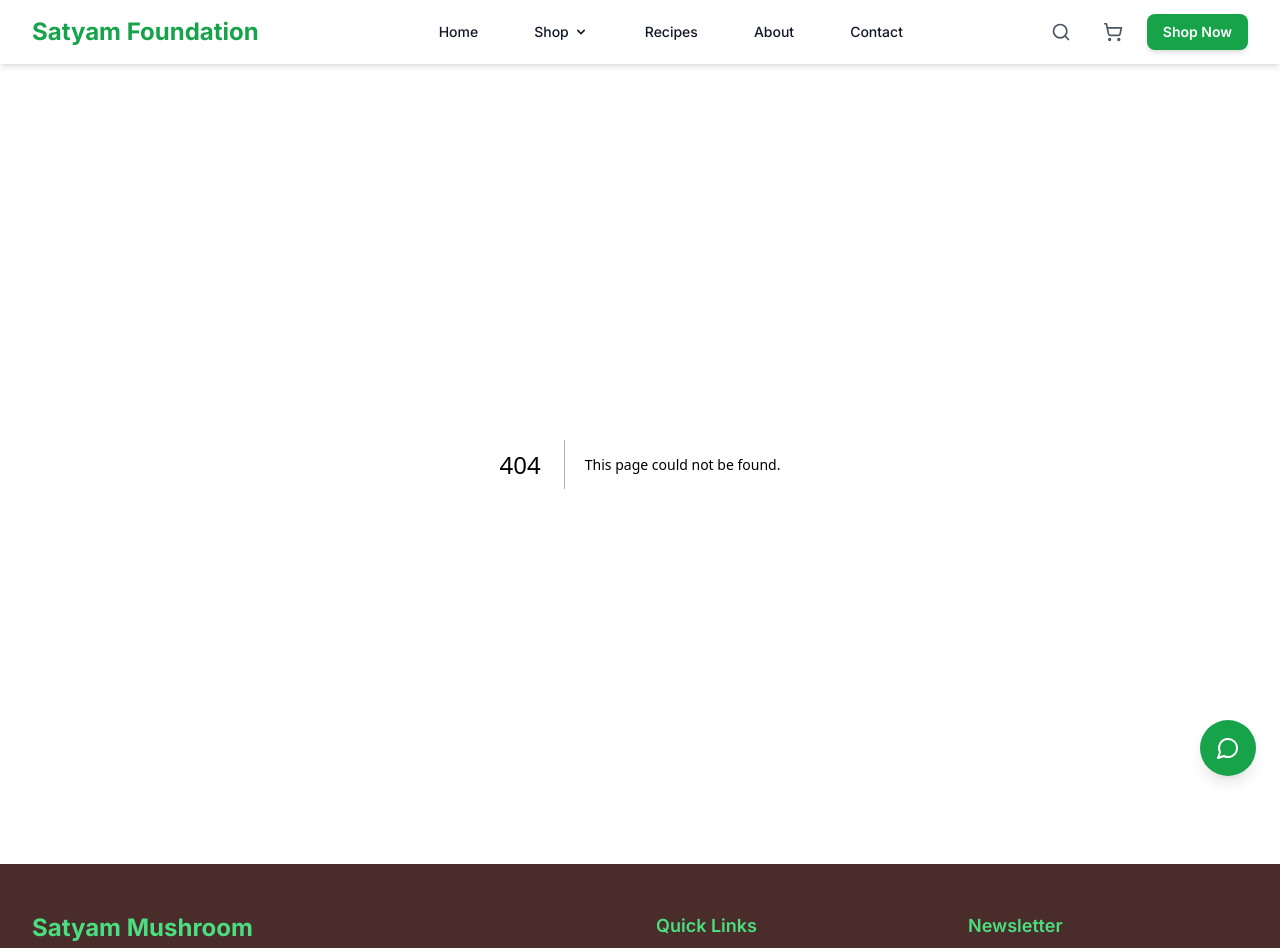
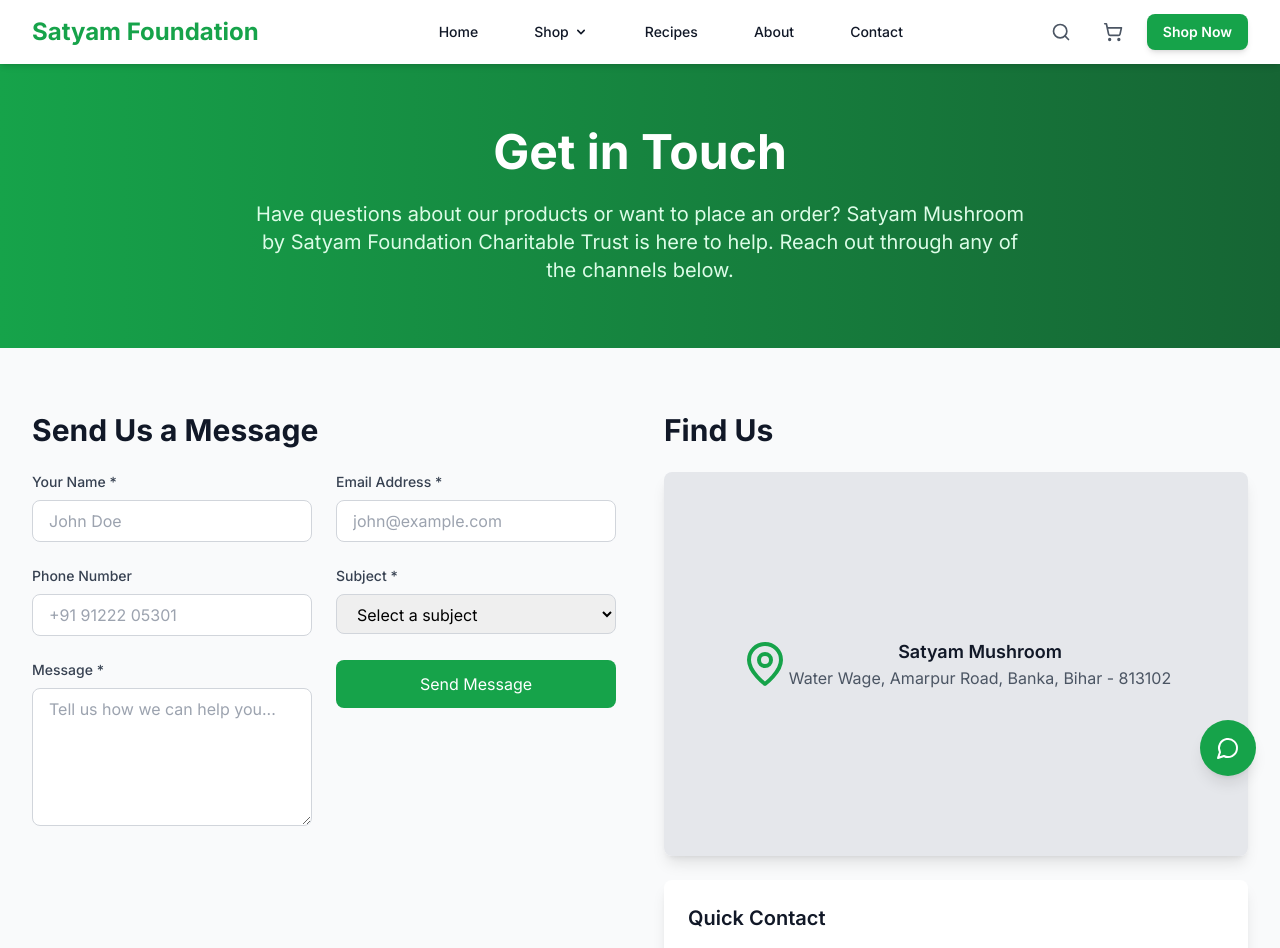
Before and after one commit to rickyjones544-debug/satyam-foundation-website, a Next.js app: page /contact-working in a window 1280 px wide. Before the commit this address had no page. Shown: the top 948 px of the page. Built offline with nearby package versions, Linux system fonts and the light colour scheme.

Commit message:
Replace problematic contact.js with bulletproof working HTML form

```diff
--- /dev/null
+++ b/pages/contact-working.js
@@ -0,0 +1,217 @@
+import { useState } from 'react'
+import Head from 'next/head'
+import { Mail, Phone, MapPin, Clock, Send, MessageSquare } from 'lucide-react'
+
+export default function Contact() {
+  const [submitStatus, setSubmitStatus] = useState('')
+
+  const handleSubmit = (e) => {
+    e.preventDefault()
+
+    const formData = new FormData(e.target)
+
+    // Show loading state
+    setSubmitStatus('loading')
+
+    fetch('https://formspree.io/f/xvzbowoj', {
+      method: 'POST',
+      body: formData
+    })
+    .then(response => {
+      if (response.ok) {
+        setSubmitStatus('success')
+        // Clear form
+        e.target.reset()
+      } else {
+        setSubmitStatus('error')
+      }
+    })
+    .catch(error => {
+      setSubmitStatus('error')
+    })
+  }
+
+  return (
+    <>
+      <Head>
+        <title>Contact Us - Satyam Mushroom | Satyam Foundation Charitable Trust</title>
+        <meta name="description" content="Contact Satyam Mushroom by Satyam Foundation Charitable Trust for premium mushrooms. Visit our farm in Banka, Bihar, call us at 9122205301, or email natasharoy.collabs@gmail.com." />
+        <meta name="keywords" content="contact Satyam Mushroom, Satyam Foundation Charitable Trust, mushroom farm Banka Bihar, customer support, 9122205301, natasharoy.collabs@gmail.com" />
+      </Head>
+
+      <div className="min-h-screen bg-gray-50">
+        {/* Hero Section */}
+        <div className="bg-gradient-to-r from-primary-600 to-primary-800 text-white py-16">
+          <div className="max-w-7xl mx-auto px-4 sm:px-6 lg:px-8">
+            <div className="text-center">
+              <h1 className="text-4xl lg:text-5xl font-bold mb-6">
+                Get in Touch
+              </h1>
+              <p className="text-xl max-w-3xl mx-auto text-primary-100">
+                Have questions about our products or want to place an order?
+                Satyam Mushroom by Satyam Foundation Charitable Trust is here to help. Reach out through any of the channels below.
+              </p>
+            </div>
+          </div>
+        </div>
+
+        {/* Contact Form & Map */}
+        <section className="py-16 bg-gray-50">
+          <div className="max-w-7xl mx-auto px-4 sm:px-6 lg:px-8">
+            <div className="grid grid-cols-1 lg:grid-cols-2 gap-12">
+              {/* Contact Form */}
+              <div>
+                <h2 className="text-3xl font-bold text-gray-900 mb-6">Send Us a Message</h2>
+
+                {submitStatus === 'success' && (
+                  <div className="mb-6 p-4 bg-green-100 border border-green-400 text-green-700 rounded-lg">
+                    Thank you for your inquiry! Our team will get back to you within 24 hours.
+                  </div>
+                )}
+
+                {submitStatus === 'loading' && (
+                  <div className="mb-6 p-4 bg-blue-100 border border-blue-400 text-blue-700 rounded-lg">
+                    <div className="flex items-center">
+                      <div className="animate-spin rounded-full h-5 w-5 border-b-2 border-blue-500 mr-2"></div>
+                      <span className="ml-2">Sending your message...</span>
+                    </div>
+                  </div>
+                )}
+
+                {submitStatus === 'error' && (
+                  <div className="mb-6 p-4 bg-red-100 border border-red-400 text-red-700 rounded-lg">
+                    Sorry, there was an error sending your message. Please try again or call us directly at +91 91222 05301.
+                  </div>
+                )}
+
+                <form
+                  action="https://formspree.io/f/xvzbowoj"
+                  method="POST"
+                  onSubmit={handleSubmit}
+                  className="space-y-6"
+                >
+                  <div className="grid grid-cols-1 md:grid-cols-2 gap-6">
+                    <div>
+                      <label className="block text-sm font-medium text-gray-700 mb-2">
+                        Your Name *
+                      </label>
+                      <input
+                        type="text"
+                        name="name"
+                        required
+                        className="w-full px-4 py-2 border border-gray-300 rounded-lg focus:ring-2 focus:ring-primary-500 focus:border-primary-500"
+                        placeholder="John Doe"
+                      />
+                    </div>
+
+                    <div>
+                      <label className="block text-sm font-medium text-gray-700 mb-2">
+                        Email Address *
+                      </label>
+                      <input
+                        type="email"
+                        name="email"
+                        required
+                        className="w-full px-4 py-2 border border-gray-300 rounded-lg focus:ring-2 focus:ring-primary-500 focus:border-primary-500"
+                        placeholder="john@example.com"
+                      />
+                    </div>
+
+                    <div>
+                      <label className="block text-sm font-medium text-gray-700 mb-2">
+                        Phone Number
+                      </label>
+                      <input
+                        type="tel"
+                        name="phone"
+                        className="w-full px-4 py-2 border border-gray-300 rounded-lg focus:ring-2 focus:ring-primary-500 focus:border-primary-500"
+                        placeholder="+91 91222 05301"
+                      />
+                    </div>
+
+                    <div>
+                      <label className="block text-sm font-medium text-gray-700 mb-2">
+                        Subject *
+                      </label>
+                      <select
+                        name="subject"
+                        required
+                        className="w-full px-4 py-2 border border-gray-300 rounded-lg focus:ring-2 focus:ring-primary-500 focus:border-primary-500"
+                      >
+                        <option value="">Select a subject</option>
+                        <option value="general">General Inquiry</option>
+                        <option value="orders">Order Related</option>
+                        <option value="bulk">Bulk Order</option>
+                        <option value="feedback">Feedback</option>
+                        <option value="partnership">Partnership</option>
+                      </select>
+                    </div>
+
+                    <div>
+                      <label className="block text-sm font-medium text-gray-700 mb-2">
+                        Message *
+                      </label>
+                      <textarea
+                        name="message"
+                        required
+                        rows={5}
+                        className="w-full px-4 py-2 border border-gray-300 rounded-lg focus:ring-2 focus:ring-primary-500 focus:border-primary-500"
+                        placeholder="Tell us how we can help you..."
+                      ></textarea>
+                    </div>
+
+                    <div>
+                      <button
+                        type="submit"
+                        className="w-full bg-primary-600 text-white py-3 px-6 rounded-lg hover:bg-primary-700 focus:outline-none focus:ring-2 focus:ring-offset-2 focus:ring-primary-500"
+                      >
+                        Send Message
+                      </button>
+                    </div>
+                  </div>
+                </form>
+              </div>
+
+              {/* Map & Additional Info */}
+              <div>
+                <h2 className="text-3xl font-bold text-gray-900 mb-6">Find Us</h2>
+
+                {/* Map Placeholder */}
+                <div className="bg-white rounded-lg shadow-lg overflow-hidden mb-6">
+                  <div className="relative h-96 bg-gray-200">
+                    <div className="absolute inset-0 flex items-center justify-center">
+                      <MapPin className="h-12 w-12 text-primary-600" />
+                      <div className="text-center">
+                        <p className="text-lg font-semibold text-gray-900">Satyam Mushroom</p>
+                        <p className="text-gray-600">Water Wage, Amarpur Road, Banka, Bihar - 813102</p>
+                      </div>
+                    </div>
+                  </div>
+                </div>
+
+                {/* Quick Contact */}
+                <div className="bg-white rounded-lg shadow-lg p-6">
+                  <h3 className="text-xl font-semibold text-gray-900 mb-4">Quick Contact</h3>
+                  <div className="space-y-4">
+                    <a href="tel:+919122205301" className="flex items-center text-gray-700 hover:text-primary-600">
+                      <Phone className="h-5 w-5 mr-3" />
+                      +91 91222 05301
+                    </a>
+                    <a href="mailto:natasharoy.collabs@gmail.com" className="flex items-center text-gray-700 hover:text-primary-600">
+                      <Mail className="h-5 w-5 mr-3" />
+                      natasharoy.collabs@gmail.com
+                    </a>
+                    <a href="https://wa.me/919122205301" target="_blank" rel="noopener noreferrer" className="flex items-center text-gray-700 hover:text-primary-600">
+                      <MessageSquare className="h-5 w-5 mr-3" />
+                      WhatsApp: +91 91222 05301
+                    </a>
+                  </div>
+                </div>
+              </div>
+            </div>
+          </div>
+        </section>
+      </div>
+    </>
+  )
+}
```
